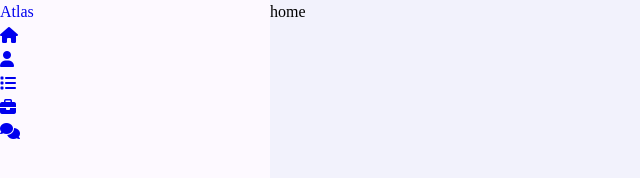
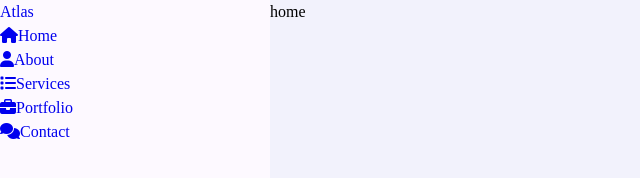
Before and after one commit to Pritanshu69/Portfolio1, a plain HTML site: page main.html in a window 1280 px wide. Shown: the whole page, without its empty margins (0-640 px from the left). Drawn offline with Linux system fonts and the light colour scheme.

Commit message:
jay shree ram

```diff
--- a/main.html
+++ b/main.html
@@ -15,11 +15,11 @@
                 <a href="#"><span>A</span>tlas</a>
             </div>
             <ul class="nav">
-                <li><a href="#" class="active"><i class="fa fa-home"></i></a></li>
-                <li><a href="#"><i class="fa fa-user"></i></a></li>
-                <li><a href="#"><i class="fa fa-list"></i></a></li>
-                <li><a href="#"><i class="fa fa-briefcase"></i></a></li>
-                <li><a href="#"><i class="fa fa-comments"></i></a></li>
+                <li><a href="#" class="active"><i class="fa fa-home"></i>Home</a></li>
+                <li><a href="#"><i class="fa fa-user"></i>About</a></li>
+                <li><a href="#"><i class="fa fa-list"></i>Services</a></li>
+                <li><a href="#"><i class="fa fa-briefcase"></i>Portfolio</a></li>
+                <li><a href="#"><i class="fa fa-comments"></i>Contact</a></li>
             </ul>
         </div>
         <div class="main-content">
@@ -29,5 +29,5 @@
         </div>
     </div>
 </body>
-<script src="script.js"></script>
+<script src="/javascript/script.js"></script>
 </html>
```
Also changed, not shown: javascript/script.js (added).
